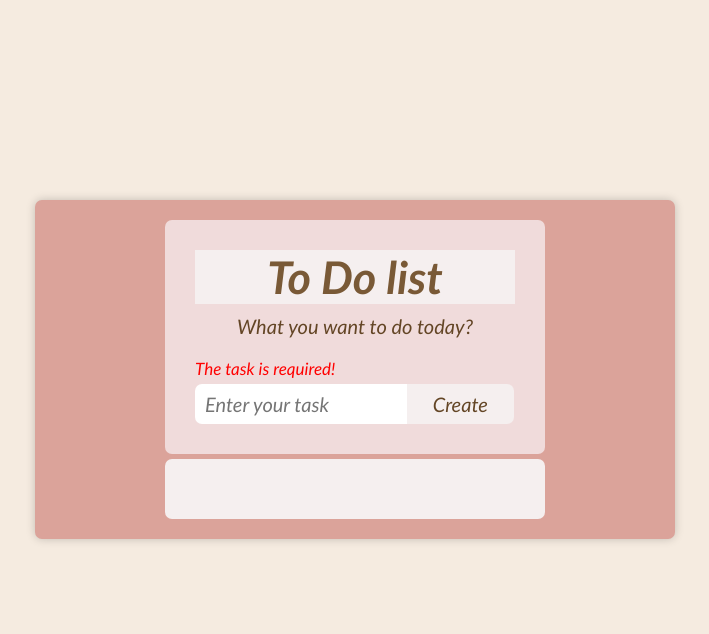
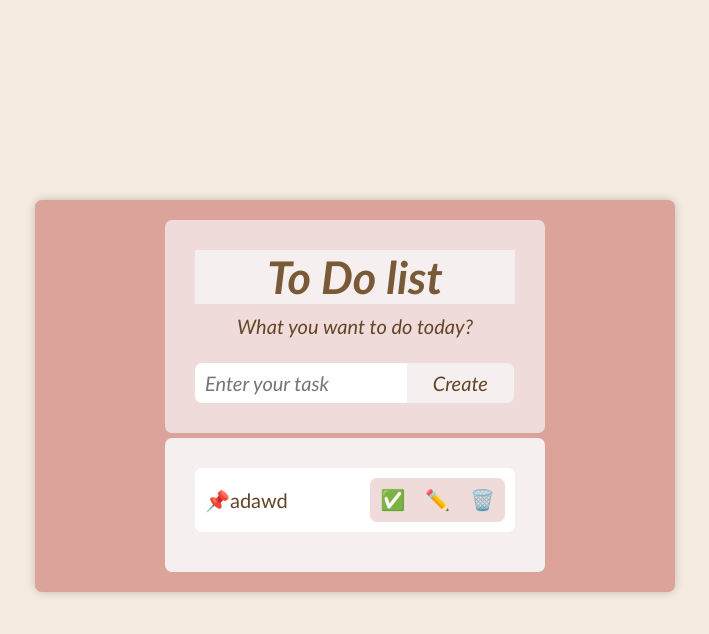
Before and after one commit to briyithhhh/To-do-list, a React (Create React App) app: page / in a window 1280 px wide. Both pictures are taken after a click on the button "Create". Shown: the top 634 px of the page, without its empty margins (285-994 px from the left). Built offline with nearby package versions, Linux system fonts and the light colour scheme.

Commit message:
CRUD finished

```diff
--- a/src/assets/styles/show.css
+++ /dev/null
@@ -1,95 +0,0 @@
-.todoInfo{
-    display: flex;
-    justify-content: space-between;
-    align-items: center;
-    margin: 0 0 10px 0;
-    padding: 10px;
-    background-color: rgb(255, 255, 255);
-    border-radius: 7px;
-}
-
-.todoInfo ul{
-    display: flex;
-    justify-content: space-between;
-    align-items: center;
-    width: 100%;
-    padding: 0;
-    margin: 0;
-}
-
-.todoInfo ul li{
-    font-size: 20px;
-    font-family: 'Gill Sans', 'Gill Sans MT', Calibri, 'Trebuchet MS', sans-serif;
-    color: #634525;
-    margin: 0;
-    padding: 0;
-    list-style: none;
-}
-
-.todoInfo ul li::before{
-  content: "📌";
-}
-
-.btn{
-    background-color: #F0DBDB;
-    border: none;
-    border-radius: 7px;
-    padding: 10px;
-    font-size: 20px;
-    color: #332c2c;
-    margin: 0;
-    cursor: pointer;
-}
-
-.btn:hover{
-    background-color: #d6998f;
-}
-
-#edit{
-  border-radius: 0%;
-}
-
-#delete{
-  border-radius: 0 7px 7px 0;
-}
-#comple{
-  border-radius: 7px 0  0 7px;
-}
-
-.editForm input{
-  width: 40%;
-  height: 20px;
-  border-radius: 7px 0 0 7px;
-  border: none;
-  padding: 10px;
-  font-size: 20px;
-  font-family: 'Gill Sans', 'Gill Sans MT', Calibri, 'Trebuchet MS', sans-serif;
-  font-style: italic;
-  color: #634525;
-  margin-bottom: 0px;
-  margin-top: 5px;
-}
-
-.btn-e{
-  width: 26.87%;
-    height: 40px;
-    border-radius: 0 7px 7px 0;
-    border: none;
-    font-size: 20px;
-    font-family: 'Gill Sans', 'Gill Sans MT', Calibri, 'Trebuchet MS', sans-serif;
-    /* font-style: italic; */
-    color: #634525;
-    margin-bottom: 0px;
-    margin-top: 5px;
-    background-color: #F0DBDB;
-    cursor: pointer;
-    padding-right: 1px;
-}
-
-.btn-e:hover{
-  background-color: #d6998f;
-}
-
-#save{
-  border-radius: 0;
-}
--- a/src/assets/styles/todo.css
+++ b/src/assets/styles/todo.css
@@ -1,4 +1,4 @@
-.Container{
+.Container {
     width: 80vh;
     max-height: auto;
     display: flex;
@@ -7,10 +7,10 @@
     align-items: center;
     background-color: #DBA39A;
     border-radius: 7px;
-    box-shadow: 0 0 10px 0 rgba(0,0,0,0.2);
+    box-shadow: 0 0 10px 0 rgba(0, 0, 0, 0.2);
 }
 
-.Form{
+.Form {
     width: 50%;
     height: 40%;
     background-color: #F0DBDB;
@@ -20,10 +20,10 @@
     margin-bottom: 5px;
 }
 
-.Form h1{
+.Form h1 {
     text-align: center;
     margin-bottom: 10px;
-    font-family:'Gill Sans', 'Gill Sans MT', Calibri, 'Trebuchet MS', sans-serif;
+    font-family: 'Gill Sans', 'Gill Sans MT', Calibri, 'Trebuchet MS', sans-serif;
     font-style: italic;
     font-size: 45px;
     margin-top: 0;
@@ -32,7 +32,7 @@
     width: 100%;
 }
 
-.Form p{
+.Form p {
     font-size: 20px;
     font-family: 'Gill Sans', 'Gill Sans MT', Calibri, 'Trebuchet MS', sans-serif;
     font-style: italic;
@@ -43,7 +43,7 @@
     padding: 0;
 }
 
-.Form input{
+.Form input {
     width: 60%;
     height: 20px;
     border-radius: 7px 0 0 7px;
@@ -57,11 +57,11 @@
     margin-top: 5px;
 }
 
-input:focus{
+input:focus {
     outline: none;
 }
 
-.error{
+.error {
     color: red;
     font-size: 17px;
     font-family: 'Gill Sans', 'Gill Sans MT', Calibri, 'Trebuchet MS', sans-serif;
@@ -70,7 +70,7 @@ input:focus{
     margin-top: 0px;
 }
 
-.Form button{
+.Form button {
     width: 33.33%;
     height: 40px;
     border-radius: 0 7px 7px 0;
@@ -86,12 +86,12 @@ input:focus{
     cursor: pointer;
 }
 
-.Form button:hover{
+.Form button:hover {
     background-color: #DBA39A;
     color: #ffffff;
 }
 
-.todo-list{
+.todo-list {
     width: 50%;
     height: auto;
     /* height: 40%; */
@@ -101,3 +101,105 @@ input:focus{
     padding: 30px;
     margin-bottom: 20px;
 }
+
+.todoInfo {
+    display: flex;
+    justify-content: space-between;
+    align-items: center;
+    margin: 0 0 10px 0;
+    padding: 10px;
+    background-color: rgb(255, 255, 255);
+    border-radius: 7px;
+}
+
+.todoInfo ul {
+    display: flex;
+    justify-content: space-between;
+    align-items: center;
+    width: 100%;
+    padding: 0;
+    margin: 0;
+}
+
+.todoInfo ul li {
+    font-size: 20px;
+    font-family: 'Gill Sans', 'Gill Sans MT', Calibri, 'Trebuchet MS', sans-serif;
+    color: #634525;
+    margin: 0;
+    padding: 0;
+    list-style: none;
+}
+
+.todoInfo ul li::before {
+    content: "📌";
+}
+
+.btn {
+    background-color: #F0DBDB;
+    border: none;
+    border-radius: 7px;
+    padding: 10px;
+    font-size: 20px;
+    color: #332c2c;
+    margin: 0;
+    cursor: pointer;
+}
+
+.btn:hover {
+    background-color: #d6998f;
+}
+
+#edit {
+    border-radius: 0%;
+}
+
+#delete {
+    border-radius: 0 7px 7px 0;
+}
+
+#comple {
+    border-radius: 7px 0 0 7px;
+}
+
+.editForm input {
+    width: 40%;
+    height: 20px;
+    border-radius: 7px 0 0 7px;
+    border: none;
+    padding: 10px;
+    font-size: 20px;
+    font-family: 'Gill Sans', 'Gill Sans MT', Calibri, 'Trebuchet MS', sans-serif;
+    font-style: italic;
+    color: #634525;
+    margin-bottom: 0px;
+    margin-top: 5px;
+}
+
+.btn-e {
+    width: 26.87%;
+    height: 40px;
+    border-radius: 0 7px 7px 0;
+    border: none;
+    font-size: 20px;
+    font-family: 'Gill Sans', 'Gill Sans MT', Calibri, 'Trebuchet MS', sans-serif;
+    /* font-style: italic; */
+    color: #634525;
+    margin-bottom: 0px;
+    margin-top: 5px;
+    background-color: #F0DBDB;
+    cursor: pointer;
+    padding-right: 1px;
+}
+
+.btn-e:hover {
+    background-color: #d6998f;
+}
+
+#save {
+    border-radius: 0;
+}
+
+.completed {
+    background-color: #332c2c;
+    color:aqua
+}
--- a/src/components/Show.js
+++ /dev/null
@@ -1,49 +0,0 @@
-/* eslint-disable react/jsx-no-bind */
-/* eslint-disable react/prop-types */
-import React, { useState } from 'react'
-import '../assets/styles/show.css'
-
-export default function Show ({ item, onUpdate, onDelete }) {
-  const [isEdit, setIsEdit] = useState(false)
-
-  function FormEdit () {
-    const [newValue, setNewValue] = useState(item.title)
-
-    function handleSubmit (e) {
-      e.preventDefault()
-    }
-    function handleChange (e) {
-      const value = e.target.value
-      setNewValue(value)
-    }
-    function handelClickUpdate (e) {
-      onUpdate(item.id, newValue)
-      setIsEdit(false)
-    }
-
-    return (
-      <form className='editForm' onSubmit={handleSubmit}>
-        <input type='text' onChange={handleChange} value={newValue} />
-        <button className='btn-e' id='save' onClick={handelClickUpdate}>Save✅</button>
-        <button className='btn-e' id='delet' onClick={() => setIsEdit(false)}>Cancel❌</button>
-      </form>
-    )
-  }
-  function TodoElement () {
-    return (
-      <div className='todoInfo'>
-        <ul>
-          <li>{item.todo}</li>
-        </ul>
-        <button className='btn' id='comple'>✅</button>
-        <button className='btn' id='edit' onClick={() => setIsEdit(true)}>✏️</button>
-        <button className='btn' id='delete' onClick={(e) => onDelete(item.id)}>🗑️</button>
-      </div>
-    )
-  }
-  return (
-    <div className='edit-todo'>
-      {isEdit ? <FormEdit /> : <TodoElement />}
-    </div>
-  )
-}
--- a/src/components/Todo.js
+++ b/src/components/Todo.js
@@ -1,7 +1,6 @@
 /* eslint-disable no-unused-vars */
 /* eslint-disable react/jsx-no-bind */
 import React, { useState } from 'react'
-import Show from './Show'
 import '../assets/styles/todo.css'
 import { Formik, Form, Field } from 'formik'
 import * as Yup from 'yup'
@@ -14,42 +13,39 @@ const validation = Yup.object().shape({
 })
 
 export default function Todo () {
-  const [title, setTitle] = useState('')
   const [todos, setTodos] = useState([])
+  const [edit, setEdit] = useState({
+    isEdit: false,
+    id: null,
+    title: ''
+  })
 
-  function handleChange (e) {
-    const value = e.target.value
-    setTitle(value)
+  function unshift (element, last) {
+    return (
+      last ? [element, ...last] : [element]
+    )
   }
-  function handleSubmit (e) {
-    e.preventDefault()
-    const newTodo = {
-      id: todos.length + 1,
-      title,
-      completed: false
-    }
-    const temp = [...todos]
-    temp.unshift(newTodo)
 
-    setTodos(temp)
-    setTitle('')
-  }
   function handleUpdate (id, Value) {
     const temp = [...todos]
-    const item = temp.find((item) => item.id === id)
-    item.title = Value
-    setTodos(temp)
+    const item = temp.filter(item => item.id === id)
+    const itemFilter = temp.filter(item => item.id !== id)
+    item.todo = Value
+    setTodos(unshift(item, itemFilter))
+    setEdit({ isEdit: false, id: null, title: '' })
   }
-  function handleDelete (id) {
-    const temp = todos.filter(item => item.id !== id)
-    setTodos(temp)
+  function handleDelete (todoId) {
+    const temp = [...todos]
+    const item = temp.filter((item) => item.id === todoId)
+    setTodos(item)
   }
 
   return (
     <div className='Container' style={{ margin: '25vh auto' }}>
       <Formik
         initialValues={{
-          todo: '',
+          id: 0,
+          todo: 'adawd',
           completed: false
         }}
         validationSchema={validation}
@@ -57,6 +53,7 @@ export default function Todo () {
           console.log(values)
           actions.resetForm({
             values: {
+              id: todos.length + 1,
               todo: '',
               completed: false
             }
@@ -76,7 +73,6 @@ export default function Todo () {
                 )
               : null}
             <Field
-              onChange={handleChange}
               name='todo'
               className='input'
               type='text'
@@ -94,14 +90,63 @@ export default function Todo () {
       </Formik>
 
       <div className='todo-list'>
-        {todos.map((item) => (
-          <Show
-            key={item.id}
-            item={item}
-            onUpdate={handleUpdate}
-            onDelete={handleDelete}
-          />
-        ))}
+        {edit.isEdit
+          ? (
+            <div className='editForm'>
+              <div className='todoInfo'>
+                {todos.filter((item) => item.id === edit.id).map((item, index) => (
+                  <ul key={index}>
+                    <li>{item.todo}</li>
+                  </ul>
+                ))}
+              </div>
+              <p style={{ textAlign: 'center', fontSize: '20px' }}>🔽</p>
+              <input
+                type='text'
+                className='input'
+                placeholder='Enter your task'
+                value={edit.title}
+                onChange={(e) => setEdit({ isEdit: true, id: edit.id, title: e.target.value })}
+              />
+              <button className='btn-e' id='save' onClick={() => handleUpdate(edit.id, edit.title)}>Save✅</button>
+              <button className='btn-e' id='delet' onClick={() => setEdit({ isEdit: false, id: null, title: '' })}>Cancel❌</button>
+            </div>
+            )
+          : (
+              todos.map((item, index) => (
+                <div
+                  className={`todoInfo ${item.completed ? 'completed' : ''}`}
+                  key={index}
+                >
+                  <ul>
+                    <li>{item.todo}</li>
+                  </ul>
+                  <button
+                    className='btn'
+                    id='comple'
+                    onClick={() => {
+                      item.completed = !item.completed
+                      setTodos([...todos])
+                    }}
+                  >
+                    ✅
+                  </button>
+                  <button
+                    className='btn'
+                    id='edit'
+                    onClick={() => (setEdit({ isEdit: true, id: item.id }))}
+                  >
+                    ✏️
+                  </button>
+                  <button
+                    className='btn'
+                    id='delete'
+                    onClick={() => handleDelete(item.id)}
+                  >
+                    🗑️
+                  </button>
+                </div>
+              )))}
       </div>
     </div>
   )
```
